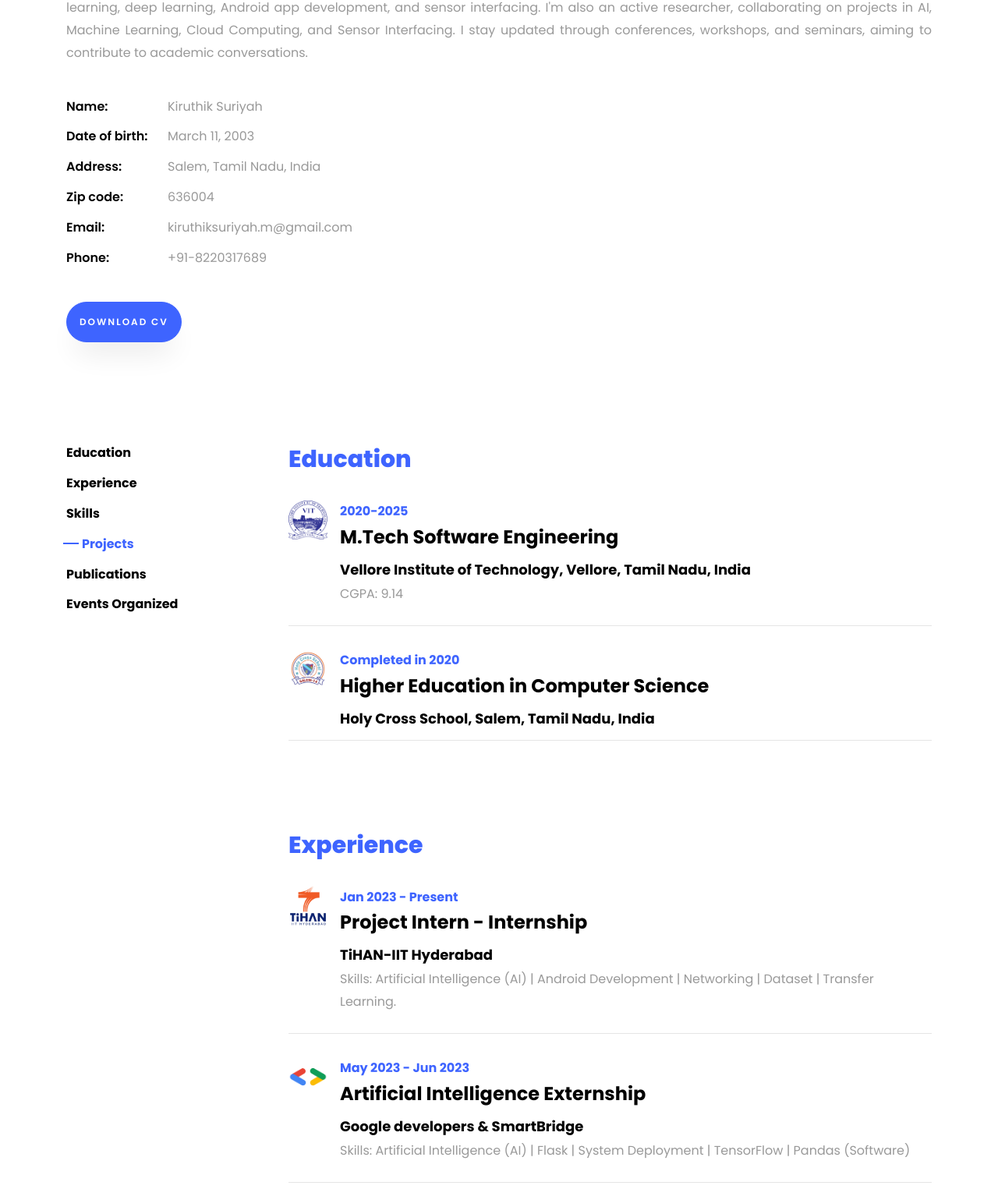
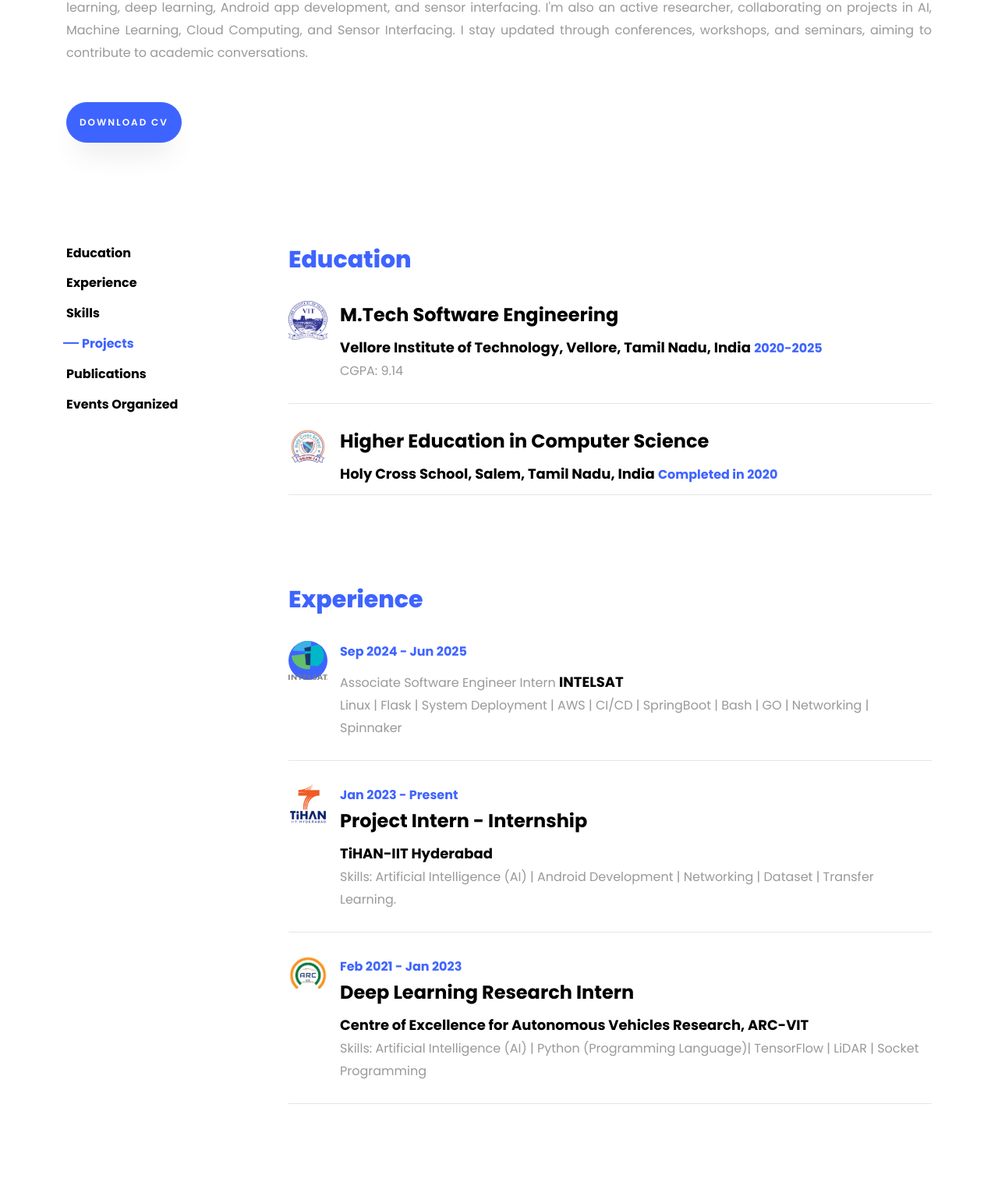
Before and after one commit to Kiruthik-coder/mywebsite.github.io, a plain HTML site: page index.html in a window 1280 px wide. Shown: the part 1018-2543 px from the top of the page at 78% size. Drawn offline with Linux system fonts and the light colour scheme.

Commit message:
Updated with latest info

```diff
--- a/index.html
+++ b/index.html
@@ -118,14 +118,6 @@
 		            <h2 class="mb-4">About Me</h2>
 		            <p style="text-align: justify;">I am currently pursuing an integrated M.Tech in software engineering at Vellore Institute of Technology in Vellore, India. I have four years of Python programming expertise and have honed my skills in areas like Socket Programming and Deep Learning. I have a solid foundation in this flexible language. In addition, I am skilled in a number of other programming languages, such as Java, SQL, Python, C, and C++, allowing me to work on a variety of projects.
 						My areas of interest include Artificial intelligence, Cloud computing and applications, machine learning, deep learning, Android app development, and sensor interfacing. I'm also an active researcher, collaborating on projects in AI, Machine Learning, Cloud Computing, and Sensor Interfacing. I stay updated through conferences, workshops, and seminars, aiming to contribute to academic conversations.</p>
-		            <ul class="about-info mt-4 px-md-0 px-2">
-		            	<li class="d-flex"><span>Name:</span> <span>Kiruthik Suriyah</span></li>
-		            	<li class="d-flex"><span>Date of birth:</span> <span>March 11, 2003</span></li>
-		            	<li class="d-flex"><span>Address:</span> <span>Salem, Tamil Nadu, India</span></li>
-		            	<li class="d-flex"><span>Zip code:</span> <span>636004</span></li>
-		            	<li class="d-flex"><span>Email:</span> <span>kiruthiksuriyah.m@gmail.com</span></li>
-		            	<li class="d-flex"><span>Phone: </span> <span>+91-8220317689</span></li>
-		            </ul>
 		          </div>
 		        </div>
 	          <div class="counter-wrap ftco-animate d-flex mt-md-3">
@@ -162,10 +154,10 @@
 					    		<img src="images/vitlogo.png" alt="logo" width="50" height="50">
 					    	</div>
 					    	<div class="text pl-3">
-		    					<span class="date">2020-2025</span>
 		    					<h2>M.Tech Software Engineering </h2>
 		    					<span class="position">Vellore Institute of Technology, Vellore, Tamil Nadu, India</span>
-		    					<p>CGPA: 9.14 </p>
+		    					<span class="date">2020-2025</span>
+								<p>CGPA: 9.14 </p>
 	    					</div>
 	    				</div>
 	    				<div class="resume-wrap d-flex ftco-animate">
@@ -173,15 +165,26 @@
 					    		<img src="images/hclogo.png" alt="logo" width="50" height="50">
 					    	</div>
 					    	<div class="text pl-3">
-		    					<span class="date">Completed in 2020</span>
 		    					<h2>Higher Education in Computer Science</h2>
 		    					<span class="position">Holy Cross School, Salem, Tamil Nadu, India</span>
+								<span class="date">Completed in 2020</span>
 		    				</div>
 	    				</div>
 					  </div>
 
 					  <div id="page-2" class= "page two">
 					  	<h2 class="heading">Experience</h2>
+						<div class="resume-wrap d-flex ftco-animate">
+	    					<div class="icon d-flex align-items-center justify-content-center">
+					    		<img src="images/intelsatlogo.png" alt="INTELSAT" width="50" height="50">
+					    	</div>
+					    	<div class="text pl-3">
+		    					<span class="date">Sep 2024 - Jun 2025</span>
+		    					<h2></h2>Associate Software Engineer Intern</h2>
+		    					<span class="position">INTELSAT</span>
+		    					<p>Linux | Flask | System Deployment | AWS | CI/CD | SpringBoot | Bash | GO | Networking | Spinnaker</p>
+		    				</div>
+	    				</div>
 					    <div class="resume-wrap d-flex ftco-animate">
 					    	<div class="icon d-flex align-items-center justify-content-center">
 					    		<img src="images/tihanlogo.png" alt="logo" width="50" height="50">
@@ -191,17 +194,6 @@
 		    					<h2>Project Intern - Internship</h2>
 		    					<span class="position">TiHAN-IIT Hyderabad</span>
 		    					<p>Skills: Artificial Intelligence (AI) | Android Development | Networking | Dataset | Transfer Learning.</p>
-		    				</div>
-	    				</div>
-	    				<div class="resume-wrap d-flex ftco-animate">
-	    					<div class="icon d-flex align-items-center justify-content-center">
-					    		<img src="images/gdlogo.png" alt="logo" width="50" height="50">
-					    	</div>
-					    	<div class="text pl-3">
-		    					<span class="date">May 2023 - Jun 2023</span>
-		    					<h2>Artificial Intelligence Externship</h2>
-		    					<span class="position">Google developers & SmartBridge</span>
-		    					<p>Skills: Artificial Intelligence (AI) | Flask | System Deployment | TensorFlow | Pandas (Software)</p>
 		    				</div>
 	    				</div>
 	    				<div class="resume-wrap d-flex ftco-animate">
@@ -450,17 +442,6 @@
           <div class="col-md-6 col-lg-3 d-flex ftco-animate">
           	<div class="align-self-stretch box text-center p-4 shadow">
           		<div class="icon d-flex align-items-center justify-content-center">
-					<img src="images/call.png" alt="address" width="100%" height="100%">
-          		</div>
-          		<div>
-	          		<h3 class="mb-4">Contact Number</h3>
-		            <p><a href="tel://8220317689">+91 8220317689</a></p>
-	            </div>
-	          </div>
-          </div>
-          <div class="col-md-6 col-lg-3 d-flex ftco-animate">
-          	<div class="align-self-stretch box text-center p-4 shadow">
-          		<div class="icon d-flex align-items-center justify-content-center">
 					<img src="images/email.png" alt="address" width="100%" height="100%">
           		</div>
           		<div>
```
Also changed, not shown: images/intelsatlogo.png (added).
